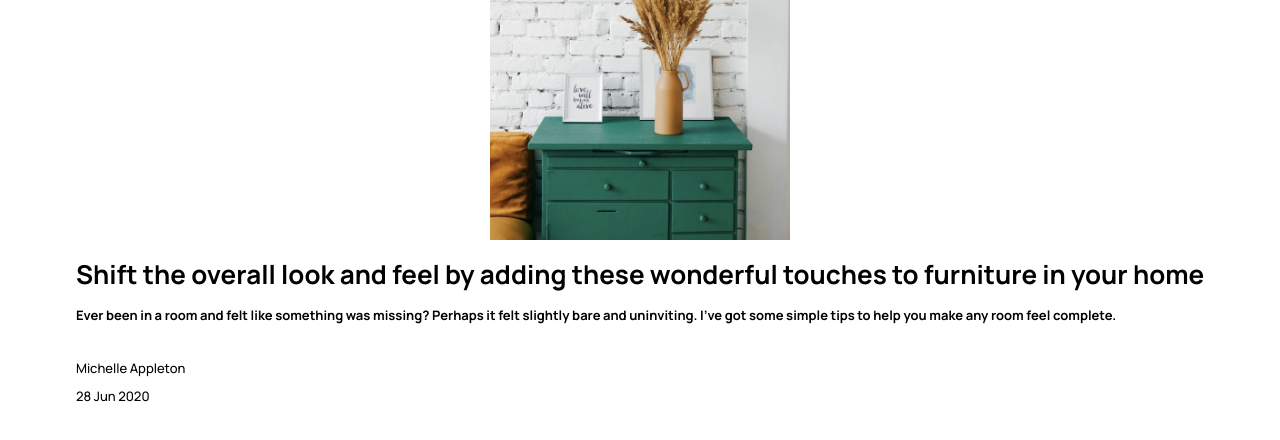
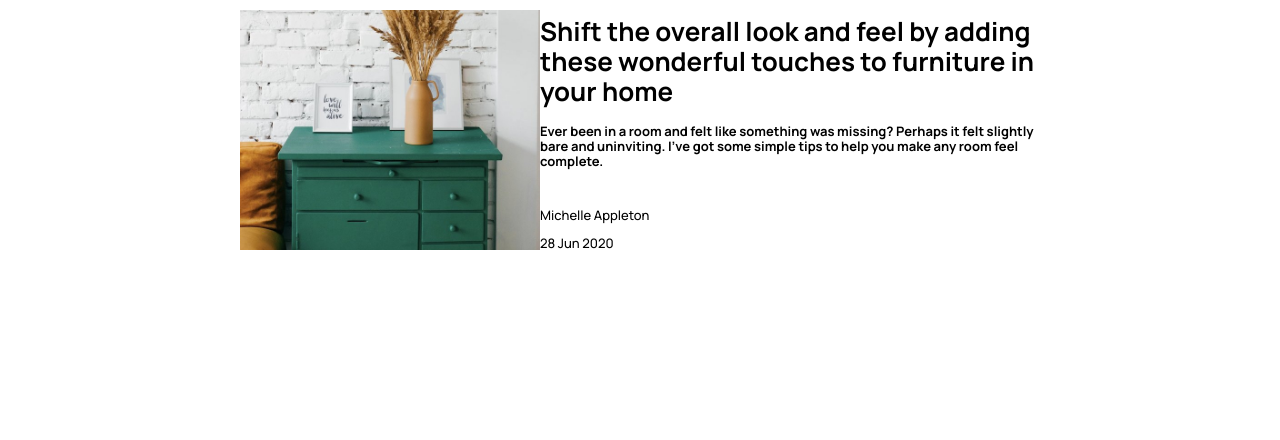
Before and after one commit to apuntesnavarrete/article-preview-component-master, a plain HTML site: page index.html in a window 1280 px wide. Drawn offline with Linux system fonts and the light colour scheme.

Commit message:
primer prueba estructura movil y desktop

```diff
--- a/index.html
+++ b/index.html
@@ -17,7 +17,7 @@
   <header class="header">
     <img src="./images/drawers.jpg" class="header_img" alt="desk">
   </header>
-  <main>
+  <main class="main">
     <div class="titles">
       <h1>  Shift the overall look and feel by adding these wonderful
         touches to furniture in your home</h1>
--- a/style/index.css
+++ b/style/index.css
@@ -14,6 +14,7 @@ body{
     display: flex;
     flex-direction: column;
     align-items: center;
+    justify-content: center;
 }
 .header{
     max-width:350px ;
@@ -22,3 +23,18 @@ body{
 .header_img{
     max-width: 300px;
 }
+
+.main{
+    max-width: 300px;
+}
+
+
+@media (min-width: 1000px) {
+    body {
+        flex-direction: row;
+    }
+    .main{
+        max-width: 500px;
+
+    }
+  }
```
